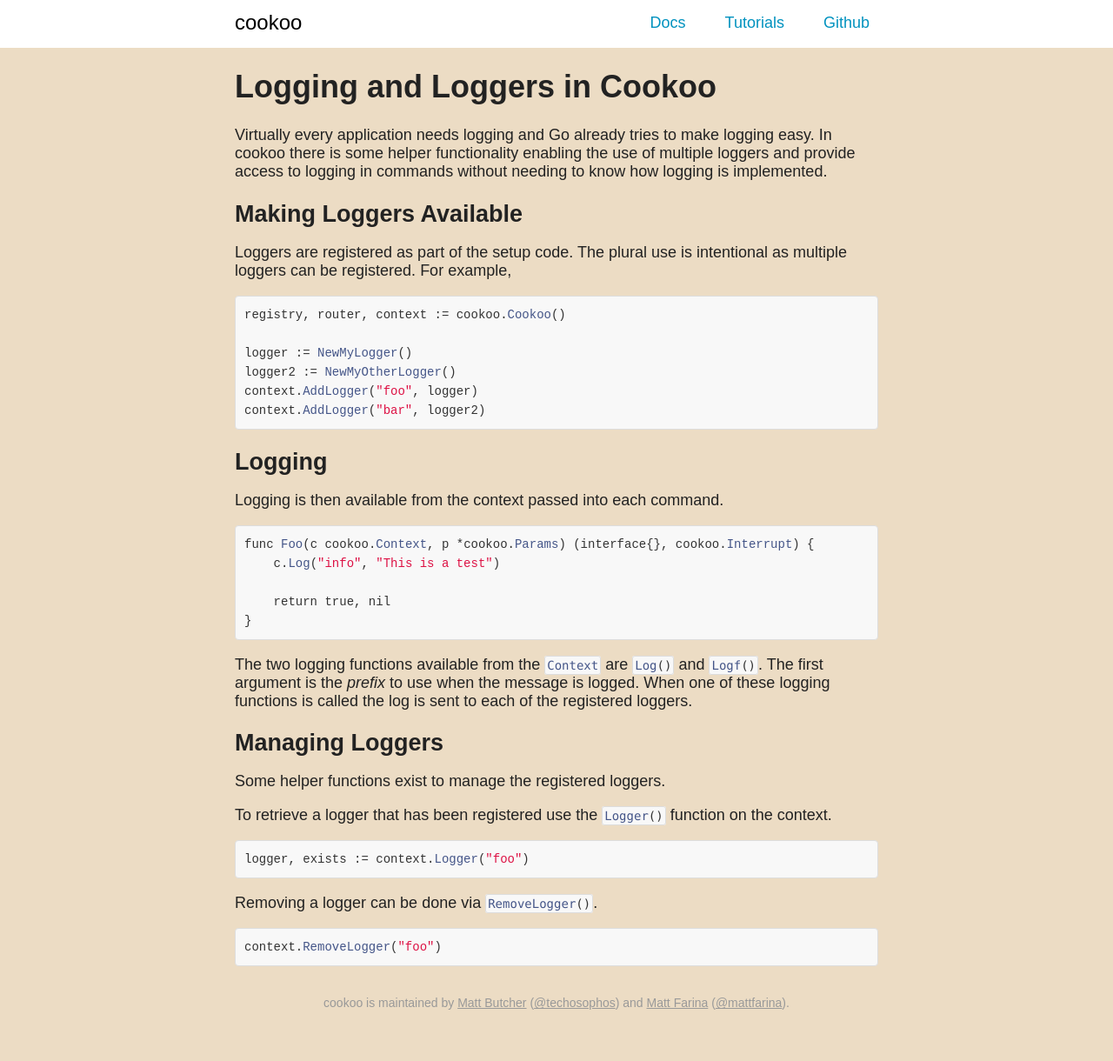
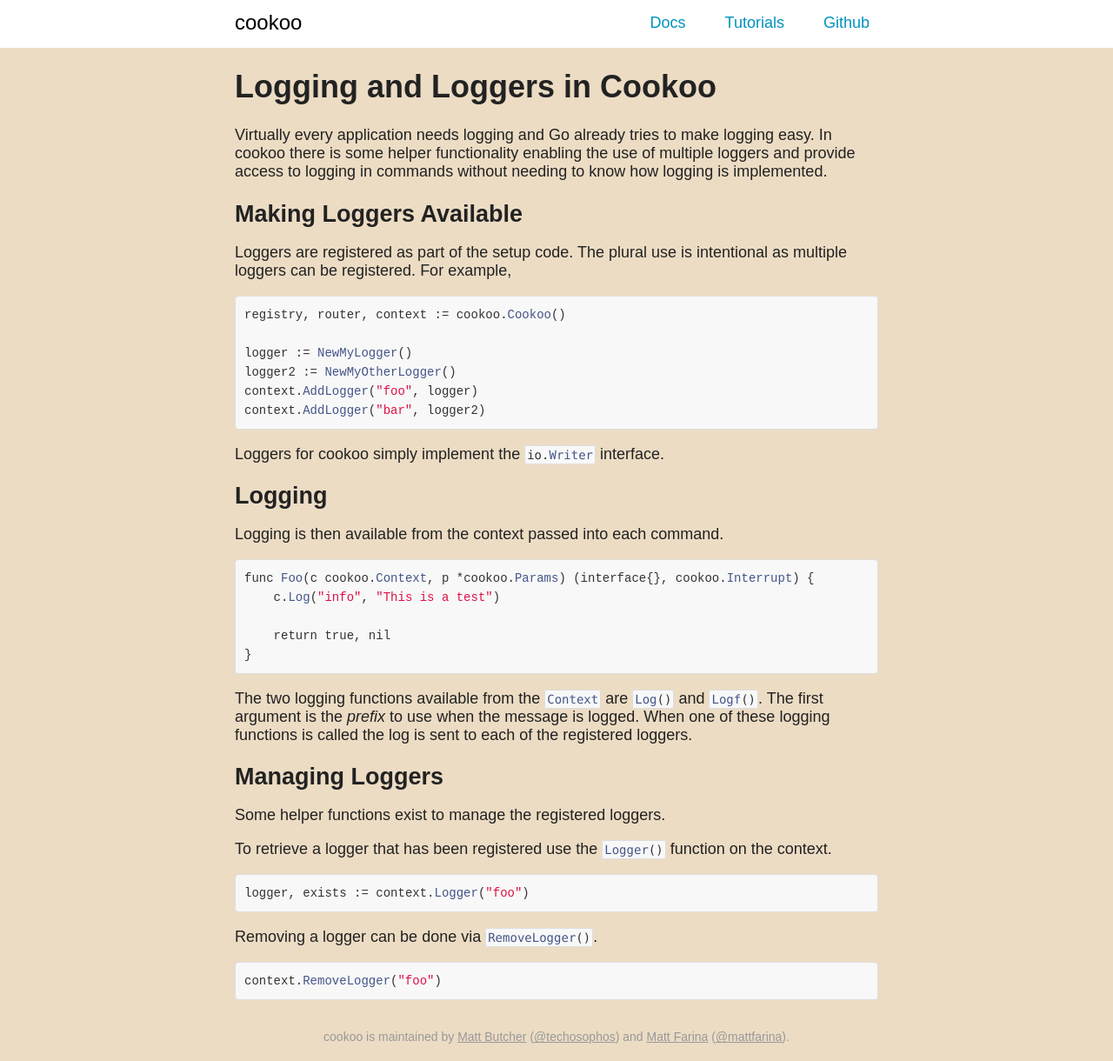
Before and after one commit to Masterminds/cookoo, a Jekyll site: the page built from _posts/2014-04-01-logging.md, in a window 1280 px wide. Shown: the whole page at 87% size. Built offline with Jekyll 4.4.1, drawn with Linux system fonts in a browser that asks for light colours; nearby versions of some CDN libraries; Markdown is read by kramdown in place of the engine named in the settings; before the commit the page ends 1181 px from its top, so only the background shows below that.

Commit message:
Added a line describing the logger interface.

````diff
--- a/_posts/2014-04-01-logging.md
+++ b/_posts/2014-04-01-logging.md
@@ -20,6 +20,9 @@ logger2 := NewMyOtherLogger()
 context.AddLogger("foo", logger)
 context.AddLogger("bar", logger2)
 ```
+
+Loggers for cookoo simply implement the `io.Writer` interface.
+
 
 ## Logging
 Logging is then available from the context passed into each command.
````
